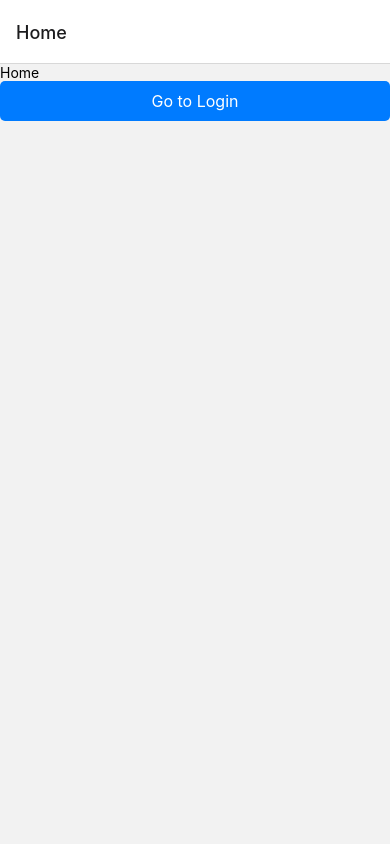
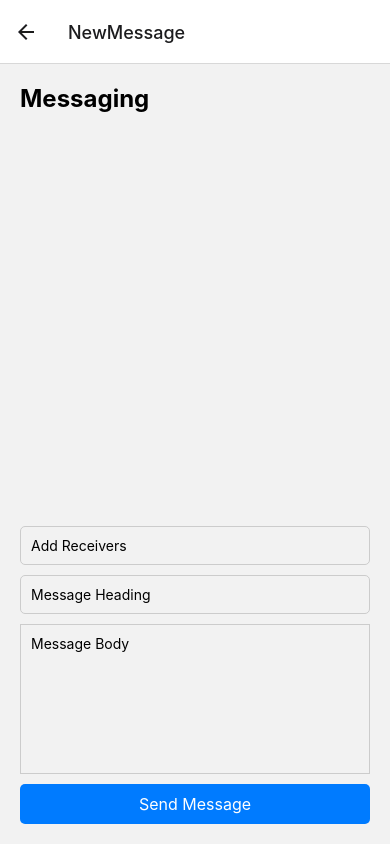
Before and after one commit to ajnanmvr/CDC-Connect, a React Native app: screen /NewMessage in a window 390 px wide. Built offline with nearby package versions, Linux system fonts and the light colour scheme.

Commit message:
New Name added

```diff
--- a/package.json
+++ b/package.json
@@ -10,6 +10,7 @@
     "test": "jest"
   },
   "dependencies": {
+    "@react-native-picker/picker": "^2.5.0",
     "@react-navigation/native": "^6.1.7",
     "@react-navigation/native-stack": "^6.9.13",
     "react": "18.2.0",
--- a/src/components/AppContainer.tsx
+++ b/src/components/AppContainer.tsx
@@ -4,6 +4,7 @@ import Home from '../screens/Home'; // Import your OTP input  component
 import SignUp from '../screens/SignUp'; // Import your sign-up  component
 import Login from '../screens/Login'; // Import your login  component
 import OTPInput from '../screens/OTPInput'; // Import your OTP input  component
+import NewMessage from '../screens/NewMessage'; // Import your OTP input  component
 import {NavigationContainer} from '@react-navigation/native';
 import {createNativeStackNavigator} from '@react-navigation/native-stack';
 
@@ -12,6 +13,7 @@ export type RootStackParamList = {
   SignUp: undefined;
   Login: {name: string};
   OTPInput: undefined;
+  NewMessage: undefined;
 };
 
 const Stack = createNativeStackNavigator<RootStackParamList>();
@@ -24,6 +26,7 @@ const AppContainer = () => {
         <Stack.Screen name="SignUp" component={SignUp} />
         <Stack.Screen name="Login" component={Login} />
         <Stack.Screen name="OTPInput" component={OTPInput} />
+        <Stack.Screen name="NewMessage" component={NewMessage} />
       </Stack.Navigator>
     </NavigationContainer>
   );
--- a/src/screens/Home.tsx
+++ b/src/screens/Home.tsx
@@ -14,6 +14,11 @@ export default function Home({navigation}: HomeProps) {
         title={'Go to Login'}
         onPress={() => navigation.navigate('Login', {name: 'Ajnan'})}
       />
+      <Button
+        title={'Go to NewMessage'}
+        onPress={() => navigation.navigate('NewMessage')}
+      />
+
     </View>
   );
 }
--- /dev/null
+++ b/src/screens/NewMessage.jsx
@@ -0,0 +1,77 @@
+import React, {useState} from 'react';
+import {View, Text, StyleSheet, FlatList, TextInput} from 'react-native';
+import InputField from '../components/InputField';
+import Button from '../components/Button';
+
+const NewMessage = () => {
+  const [receivers, setReceivers] = useState([]);
+  const [messageHeading, setMessageHeading] = useState('');
+  const [messageBody, setMessageBody] = useState('');
+
+  const handleSendMessage = () => {
+    // Implement send message logic here
+  };
+
+  const renderReceiverItem = ({item}) => (
+    <Text style={styles.receiverItem}>{item}</Text>
+  );
+
+  return (
+    <View style={styles.container}>
+      <Text style={styles.title}>Messaging</Text>
+      <FlatList
+        data={receivers}
+        renderItem={renderReceiverItem}
+        keyExtractor={(item, index) => index.toString()}
+        style={styles.receiverList}
+      />
+      <InputField
+        placeholder="Add Receivers"
+        onChangeText={text => setReceivers([...receivers, text])}
+      />
+      <InputField
+        placeholder="Message Heading"
+        value={messageHeading}
+        onChangeText={setMessageHeading}
+      />
+      <TextInput
+        style={styles.messageBodyInput}
+        multiline
+        placeholder="Message Body"
+        value={messageBody}
+        onChangeText={setMessageBody}
+      />
+      <Button title="Send Message" onPress={handleSendMessage} />
+    </View>
+  );
+};
+
+const styles = StyleSheet.create({
+  container: {
+    flex: 1,
+    padding: 20,
+    justifyContent: 'flex-start', // Align content at the top
+  },
+  title: {
+    fontSize: 24,
+    fontWeight: 'bold',
+    marginBottom: 20,
+  },
+  receiverList: {
+    marginBottom: 10,
+  },
+  receiverItem: {
+    fontSize: 16,
+    marginBottom: 5,
+  },
+  messageBodyInput: {
+    height: 150, // Adjust the height as needed
+    borderWidth: 1,
+    borderColor: '#ccc',
+    padding: 10,
+    marginBottom: 10,
+    textAlignVertical: 'top', // Align placeholder text to top-left corner
+  },
+});
+
+export default NewMessage;
```
Also changed, not shown: src/screens/Form.jsx (+28 -27 lines), 3 other files (tests, documents, lock files or other folders).
